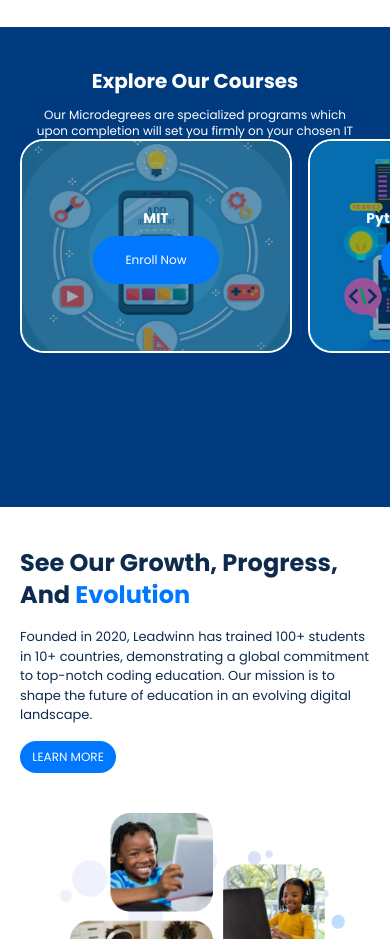
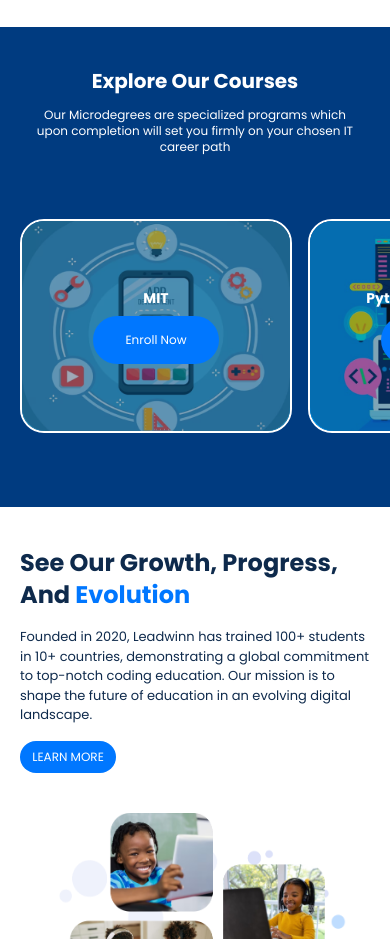
Before and after one commit to Adeleyeha-17/Leadwinn-Academy, a React (Vite) app: page / in a window 390 px wide. Shown: the part 2360-3299 px from the top of the page. Built offline with nearby package versions, Linux system fonts and the light colour scheme.

Commit message:
updated Courses

```diff
--- a/src/components/Courses/Courses.tsx
+++ b/src/components/Courses/Courses.tsx
@@ -77,7 +77,7 @@ export const Courses = () => {
 
 
          {/*Mobile*/}
-         <div className="grid sm:hidden grid-cols-6 gap-72 -mt-20">
+         <div className="grid sm:hidden grid-cols-6 gap-72">
             {courses.map((data, index) => (
                <div key={index} className="w-[17rem] relative rounded-3xl overflow-hidden mx-auto border-2 border-white">
                   <img src={data.img} alt={data.heading} className="w-full rounded-xl" />
```
